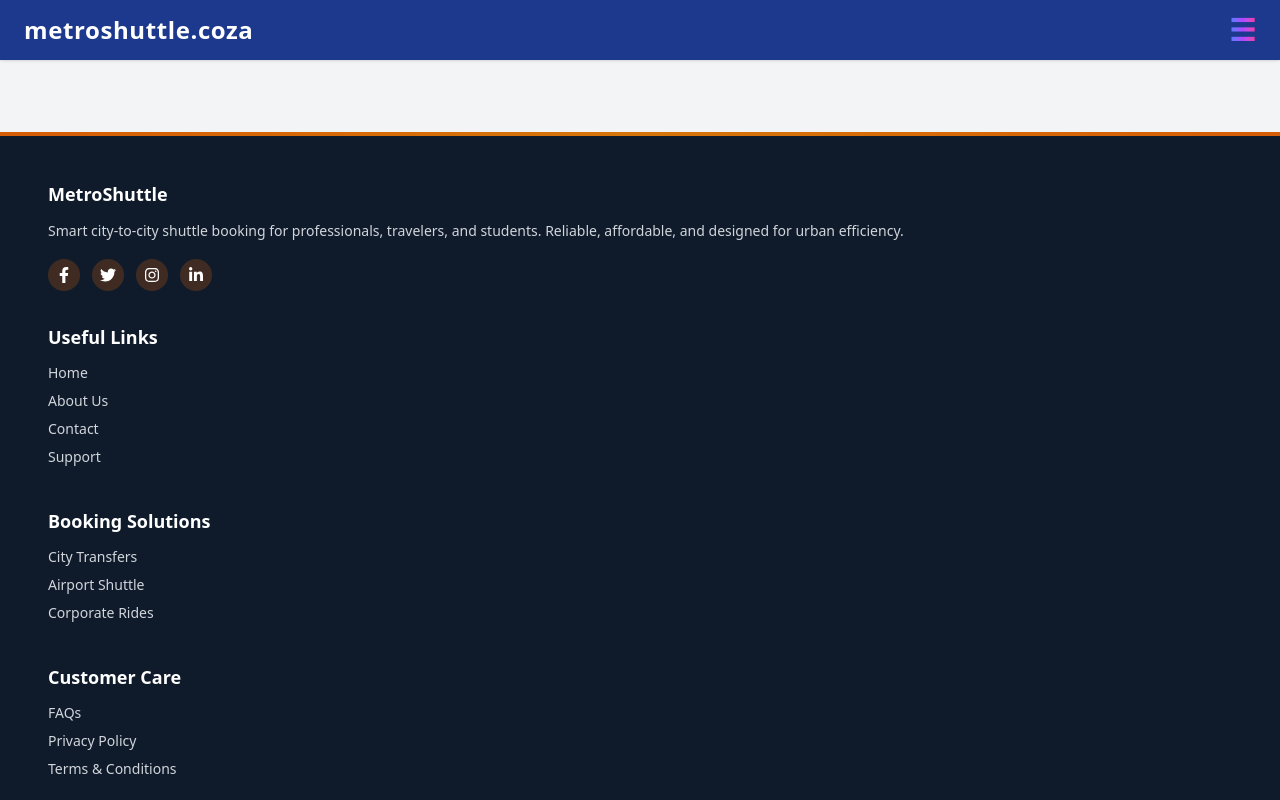
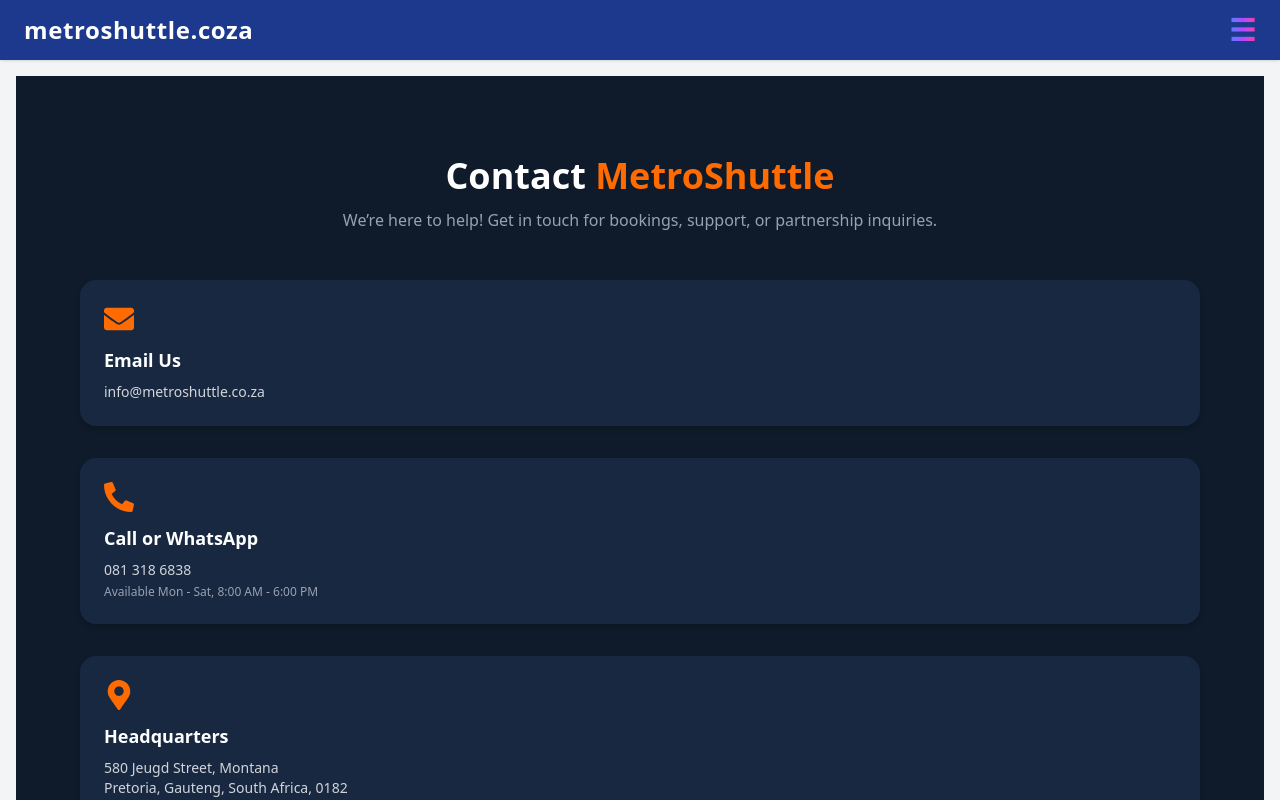
Before and after one commit to Matuku45/shuttle-booking, a React (Vite) app: page /contact in a window 1280 px wide. Shown: the top 800 px of the page. Built offline with nearby package versions, Linux system fonts and the light colour scheme.

Commit message:
removed unneccesary texts on the footer

```diff
--- a/src/App.jsx
+++ b/src/App.jsx
@@ -16,7 +16,7 @@ import LocationForm from "./pages/LocationForm"; // ✅ Added import
 import ViewAllLocations from "./pages/ViewAllLocations";
 import TrackAllPayment from "./pages/track-all-payment";
 import Support from "./pages/support";
-
+import Contacts from "./pages/Contacts";
 function App() {
   return (
     <Router>
@@ -38,6 +38,7 @@ function App() {
             <Route path="/view-locations" element={<ViewAllLocations />} /> {/* ✅ Added route */}
             <Route path="/track-payments" element={<TrackAllPayment />} /> {/* ✅ Added route */}
             <Route path="/support" element={<Support />} /> {/* ✅ Added route */}
+            <Route path="/contact" element={<Contacts />} /> {/* ✅ Added route */}
           </Routes>
         </main>
 
--- a/src/components/Footer.jsx
+++ b/src/components/Footer.jsx
@@ -73,7 +73,6 @@ const Footer = () => {
           </h3>
           {[
             { name: "City Transfers", path: "/city-transfer" },
-            { name: "Airport Shuttle", path: "#" },
             { name: "Corporate Rides", path: "#" },
           ].map((link) => (
             <Link
```
